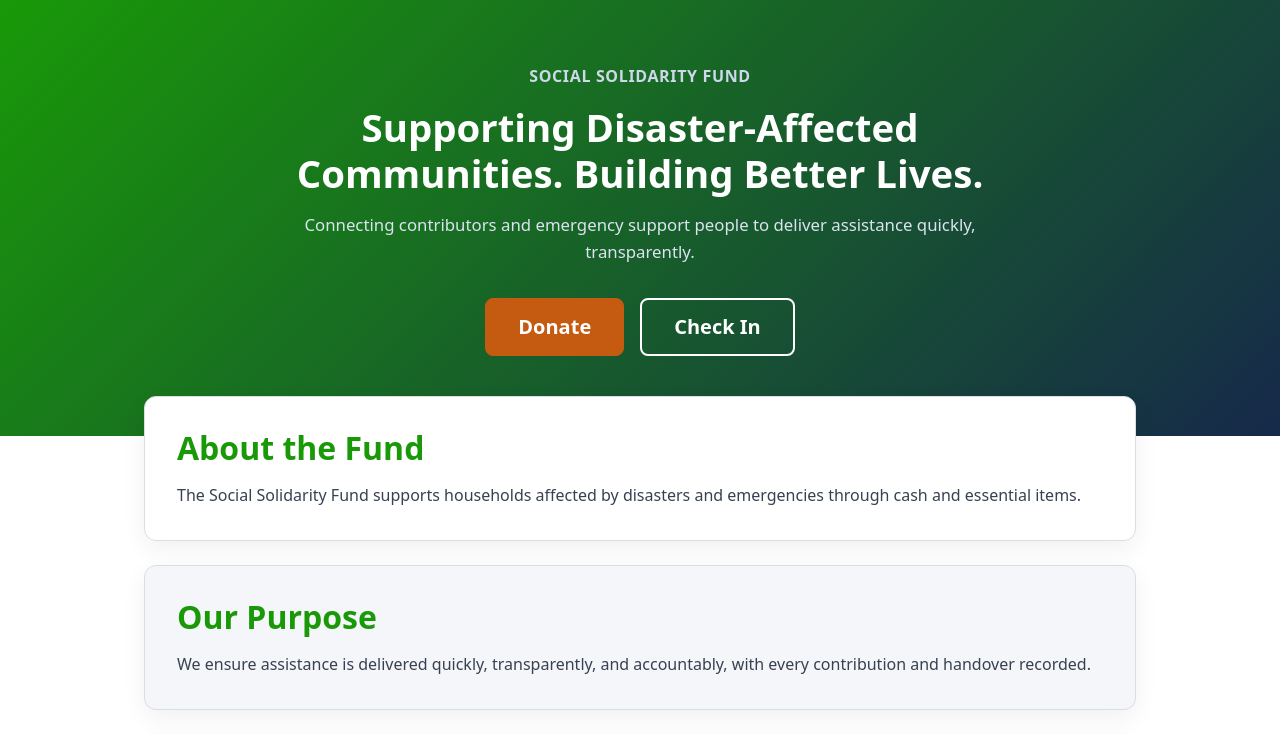
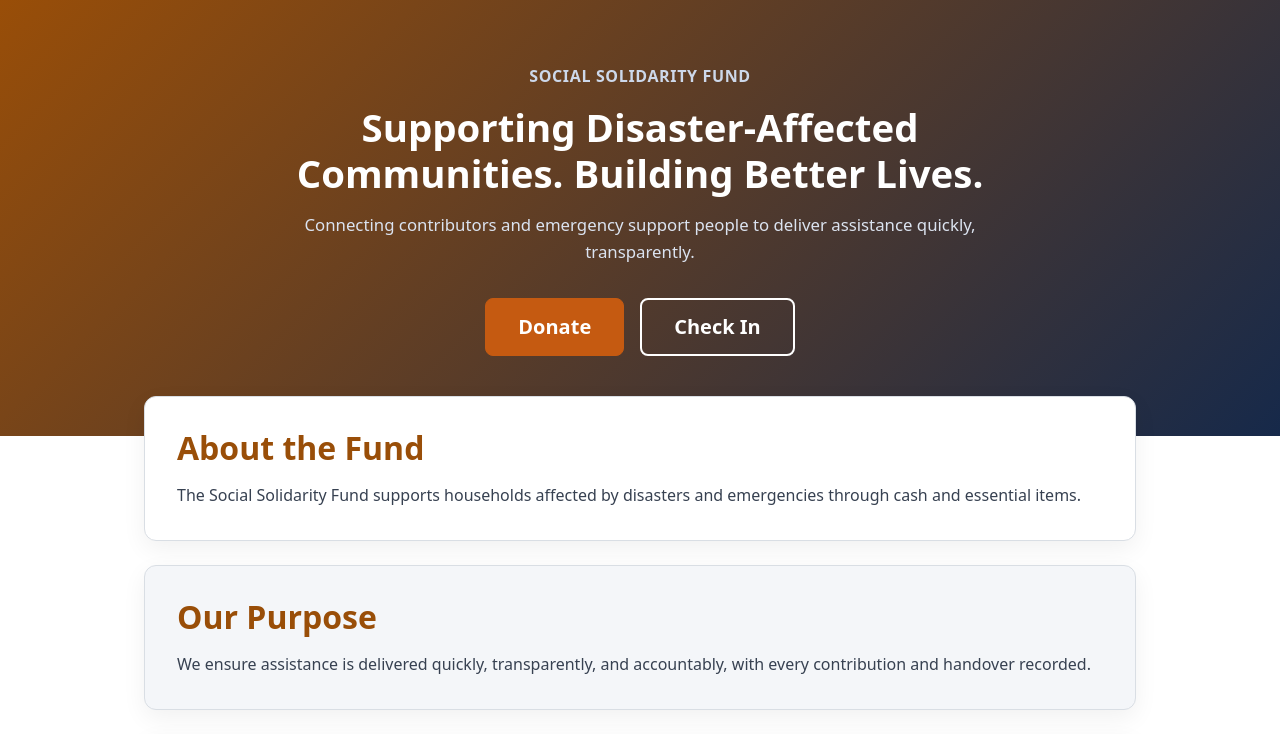
Before and after one commit to masilio/solidarityfund, a Next.js app in the folder frontend/: page / in a window 1280 px wide. Shown: the top 734 px of the page. Built offline with nearby package versions, Linux system fonts and the light colour scheme.

Commit message:
change BG color on Home Page

```diff
--- a/frontend/styles/globals.css
+++ b/frontend/styles/globals.css
@@ -1,6 +1,6 @@
 
 :root {
-  --sf-navy: #199908;
+  --sf-navy: #994e08;
   --sf-navy-dark: #16294A;
   --sf-orange: #C55A11;
   --sf-green: #1E7B34;
```
Also changed, not shown: 1 other file (tests, documents, lock files or other folders).
